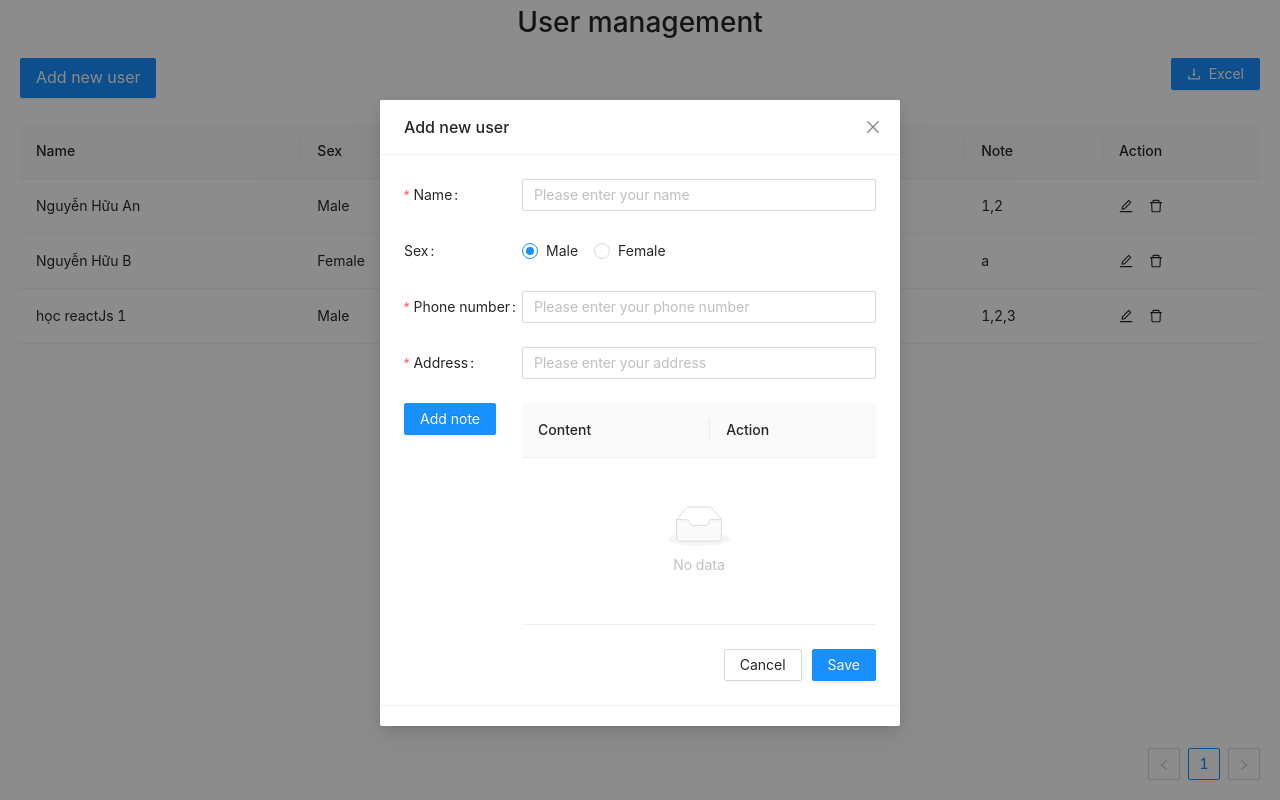
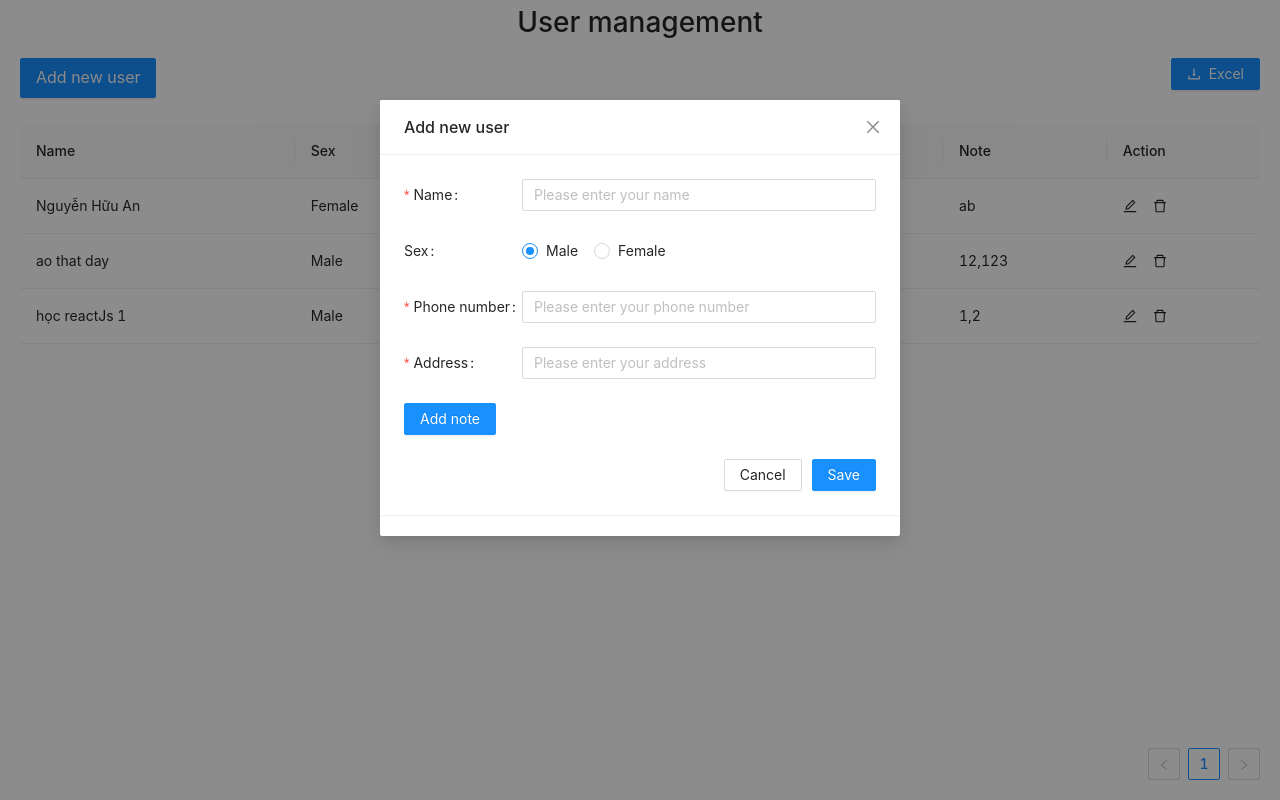
Before and after one commit to annguyenhuu0702/user-manager, a React (Create React App) app: page / in a window 1280 px wide. Both pictures are taken after a click on the button "Add new user". Built offline with nearby package versions, Linux system fonts and the light colour scheme; data requests are answered from the project's data file.

Commit message:
completed

```diff
--- a/db.json
+++ b/db.json
@@ -2,27 +2,50 @@
   "users": [
     {
       "name": "Nguyễn Hữu An",
-      "sex": "Male",
-      "phoneNumber": "0384974745",
-      "address": "quảng trị",
-      "note": "1,2",
-      "id": 1
+      "sex": "Female",
+      "phoneNumber": "0337867708",
+      "address": "Quảng Ngãi",
+      "note": [
+        {
+          "content": "ab",
+          "key": 2
+        }
+      ],
+      "id": 2
     },
     {
-      "name": "Nguyễn Hữu B",
-      "sex": "Female",
-      "phoneNumber": "0965480997",
-      "address": "Nam Định",
-      "note": "a",
-      "id": 2
+      "name": "ao that day",
+      "sex": "Male",
+      "phoneNumber": "0337867708",
+      "address": "Quảng Ngãi",
+      "note": [
+        {
+          "key": 1,
+          "content": "12"
+        },
+        {
+          "content": "123",
+          "key": 2
+        }
+      ],
+      "id": 3
     },
     {
       "name": "học reactJs 1",
       "sex": "Male",
-      "phoneNumber": "0384974723",
+      "phoneNumber": "0337867708",
       "address": "Quảng Ngãi",
-      "note": "1,2,3",
-      "id": 3
+      "note": [
+        {
+          "content": "1",
+          "key": 1
+        },
+        {
+          "content": "2",
+          "key": 2
+        }
+      ],
+      "id": 4
     }
   ]
 }
--- a/package.json
+++ b/package.json
@@ -3,6 +3,7 @@
   "version": "0.1.0",
   "private": true,
   "dependencies": {
+    "@ant-design/icons": "^4.7.0",
     "@reduxjs/toolkit": "^1.8.1",
     "@testing-library/jest-dom": "^5.16.4",
     "@testing-library/react": "^13.2.0",
--- a/src/App.js
+++ b/src/App.js
@@ -15,6 +15,7 @@ import {
   showModal,
 } from "./redux/actions/index";
 import "./__app.scss";
+import { renderNote } from "./utils/index";
 
 function App() {
   const openModal = useSelector((state) => state.modal.openModal);
@@ -38,7 +39,12 @@ function App() {
     let wb = XLSX.utils.book_new();
     // object dùng json_to__sheet
     // mảng dùng sheet_add_aoa
-    let ws = XLSX.utils.json_to_sheet(allUser.items);
+    let ws = XLSX.utils.json_to_sheet(
+      allUser.items.map((item) => ({
+        ...item,
+        note: renderNote(item.note),
+      }))
+    );
     XLSX.utils.book_append_sheet(wb, ws, "listUser");
     XLSX.writeFile(wb, "listUser.xlsx");
   };
--- a/src/components/Modal/ModalUser.js
+++ b/src/components/Modal/ModalUser.js
@@ -30,7 +30,7 @@ const ModalUser = ({ openModal }) => {
     sex: userEdit ? userEdit.sex : "Male",
     phoneNumber: userEdit ? userEdit.phoneNumber : "",
     address: userEdit ? userEdit.address : "",
-    note: userEdit ? userEdit.note : "",
+    note: userEdit ? userEdit.note : [],
   });
 
   const [modalChild, setModalChild] = useState({
@@ -38,33 +38,9 @@ const ModalUser = ({ openModal }) => {
     item: null,
   });
   const [addNote, setAddNote] = useState("");
-
-  const [dataSource, setDataSource] = useState([]);
-
-  const splitNote = (note) => {
-    let result = [];
-    let _splitNote = note.split(",");
-    if (_splitNote.length > 0) {
-      result = _splitNote.map((item, index) => ({
-        key: index,
-        content: item,
-      }));
-      return result;
-    }
-    return result;
-  };
-
-  const renderNote = () => {
-    let result = "";
-    dataSource.forEach((item, index) => {
-      if (index === 0) {
-        result += item.content;
-      } else {
-        result += "," + item.content;
-      }
-    });
-    return result;
-  };
+  const [dataSource, setDataSource] = useState(
+    userEdit ? userEdit.note : user.note
+  );
 
   const columns = [
     {
@@ -84,7 +60,11 @@ const ModalUser = ({ openModal }) => {
                 setModalChild({ open: true, item: record });
               }}
             />
-            <DeleteOutlined />
+            <DeleteOutlined
+              onClick={() => {
+                handleDeleteNote(record);
+              }}
+            />
           </Space>
         );
       },
@@ -103,7 +83,7 @@ const ModalUser = ({ openModal }) => {
         editUser({
           ...user,
           id: userEdit.id,
-          note: splitNote(user.note),
+          note: dataSource,
         })
       );
     } else {
@@ -111,7 +91,6 @@ const ModalUser = ({ openModal }) => {
         addUser({
           user: {
             ...user,
-            note: renderNote(),
           },
           page: allUser.page,
           limit: allUser.limit,
@@ -123,19 +102,40 @@ const ModalUser = ({ openModal }) => {
 
   const handleAddNote = () => {
     if (modalChild.item) {
-      let newDataSource = [...userEdit.note];
-      let index = dataSource.findIndex(
+      let newDataSource = [...dataSource];
+      let index = newDataSource.findIndex(
         (item) => item.key === modalChild.item.key
       );
       if (index !== -1) {
-        newDataSource[index].content = addNote;
+        const _newDataSource = [
+          ...newDataSource.slice(0, index),
+          { key: modalChild.item.key, content: addNote },
+          ...newDataSource.slice(index + 1, newDataSource.length),
+        ];
+
+        setUser({
+          ...user,
+          note: _newDataSource,
+        });
+        setDataSource(_newDataSource);
       }
     } else {
-      setDataSource([...dataSource, { content: addNote }]);
+      setUser({
+        ...user,
+        note: [...user.note, { content: addNote, key: user.note.length + 1 }],
+      });
+      setDataSource([
+        ...user.note,
+        { content: addNote, key: user.note.length + 1 },
+      ]);
+      setAddNote("");
     }
     setModalChild({ open: false, item: null });
   };
 
+  const handleDeleteNote = (note) => {
+    setDataSource([...dataSource].filter((item) => item.key !== note.key));
+  };
   return (
     <>
       <Modal
@@ -216,13 +216,15 @@ const ModalUser = ({ openModal }) => {
                   Add note
                 </Button>
               </Col>
+              {dataSource.length > 0 && (
                 <Col lg={18} md={18}>
                   <Table
-                  dataSource={userEdit ? splitNote(userEdit.note) : dataSource}
+                    dataSource={dataSource}
                     columns={columns}
                     pagination={false}
                   />
                 </Col>
+              )}
             </Row>
           </Form.Item>
 
--- a/src/components/UserItem/UserItem.js
+++ b/src/components/UserItem/UserItem.js
@@ -10,6 +10,7 @@ import {
   showModal,
   deleteUser,
 } from "../../redux/actions";
+import { renderNote } from "../../utils";
 
 const UserItem = ({ listUser }) => {
   const dispatch = useDispatch();
@@ -52,6 +53,9 @@ const UserItem = ({ listUser }) => {
       title: "Note",
       dataIndex: "note",
       key: "note",
+      render: (text, record) => {
+        return renderNote(record.note);
+      },
     },
     {
       title: "Action",
--- a/src/redux/reducers/userReducer.js
+++ b/src/redux/reducers/userReducer.js
@@ -49,7 +49,7 @@ const userReducer = (state = initialState, action) => {
       };
 
     case actionType.EDIT_USER:
-      return state;
+      return { ...state };
 
     case actionType.EDIT_USER_SUCCESS:
       const data = action.payload;
--- /dev/null
+++ b/src/utils/index.js
@@ -0,0 +1,11 @@
+export const renderNote = (result) => {
+  let newResult = "";
+  result.forEach((item, index) => {
+    if (index === 0) {
+      newResult += item.content;
+    } else {
+      newResult += "," + item.content;
+    }
+  });
+  return newResult;
+};
```
Also changed, not shown: 1 other file (tests, documents, lock files or other folders). Lines whose indentation alone changed are shown as unchanged.
